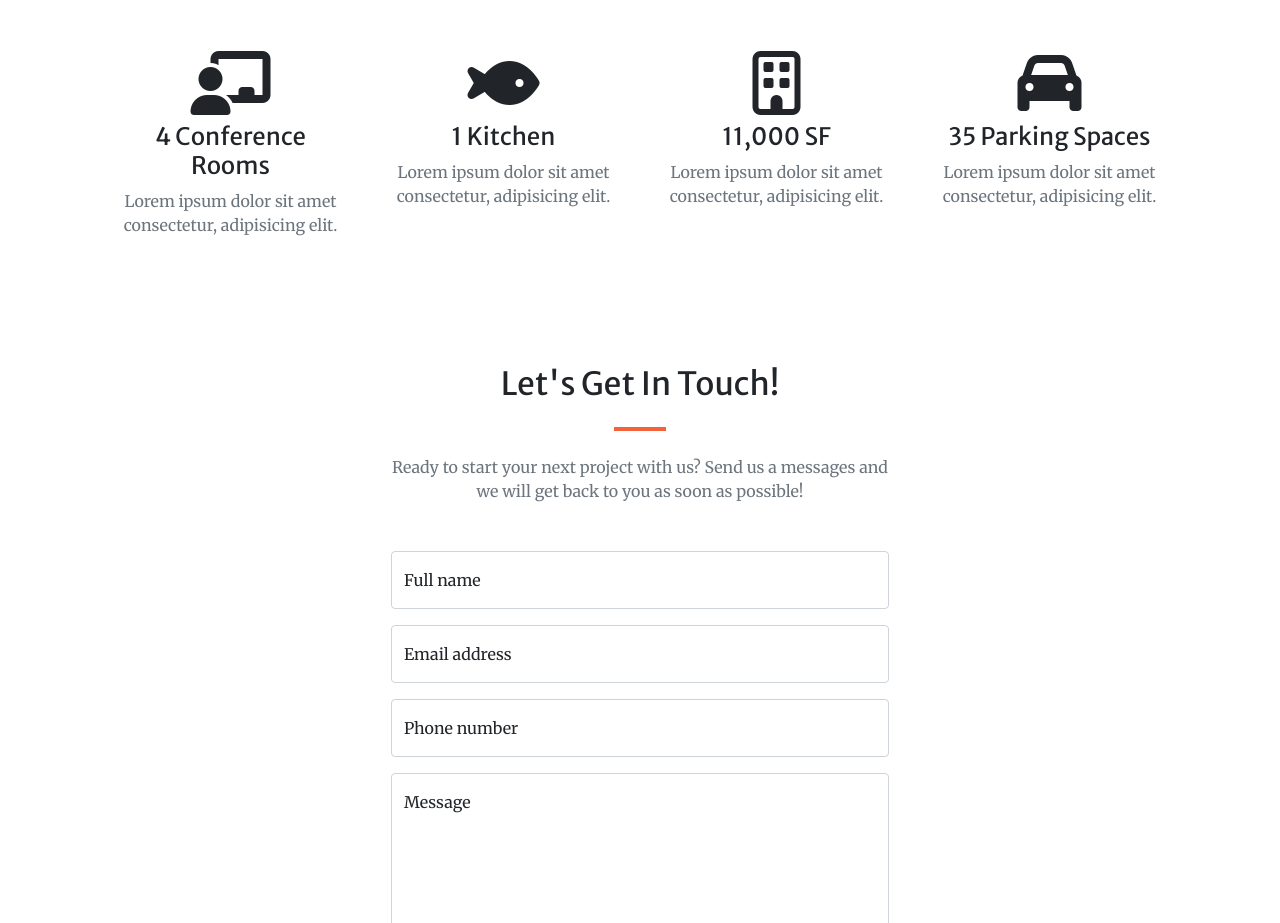
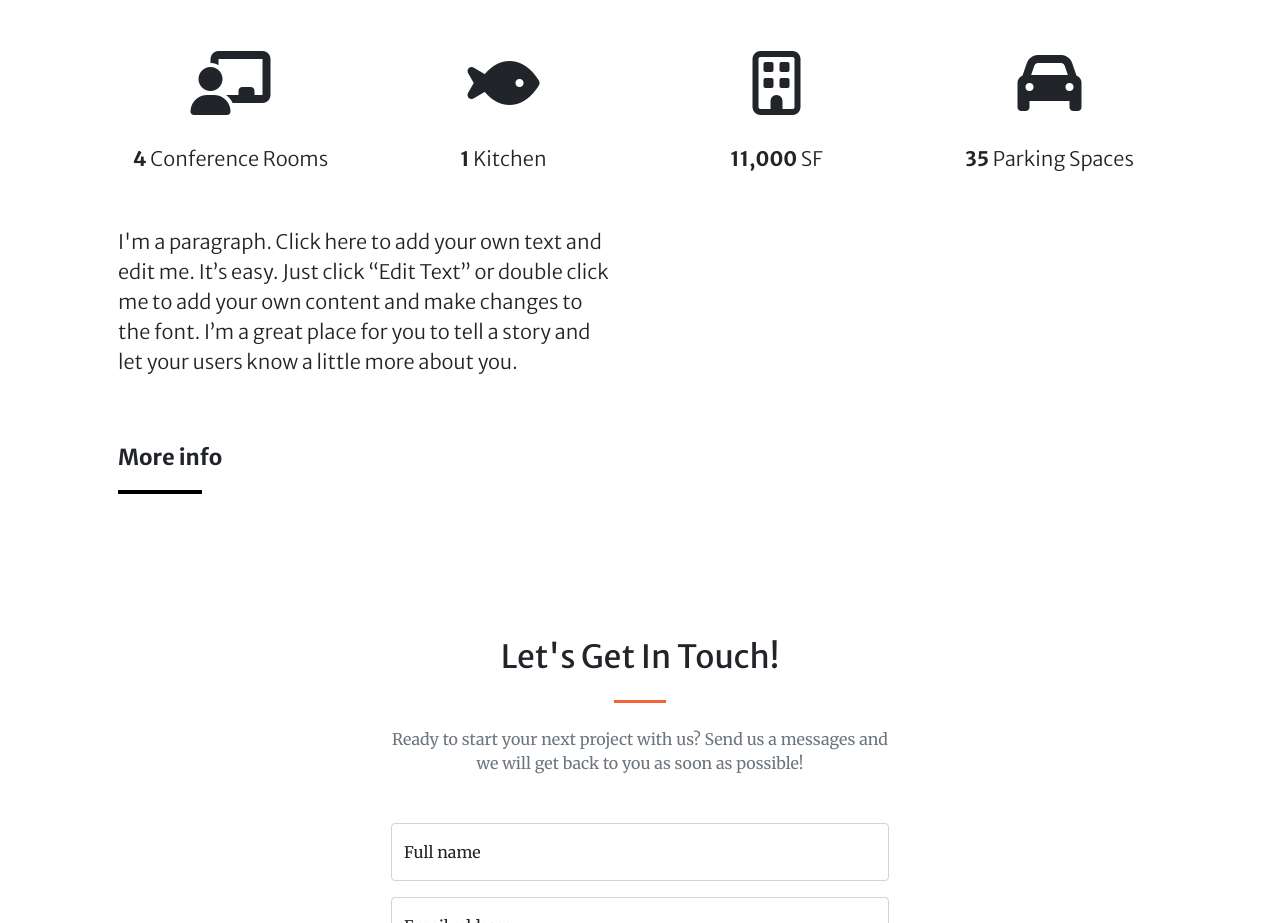
Before and after one commit to eecanada/real-estate-landing-page, a plain HTML site: page index.html in a window 1280 px wide. Shown: the part 1737-2660 px from the top of the page. Drawn offline with nearby package versions, Linux system fonts and the light colour scheme; some packages are replaced by stand-ins of ours; a script that the page names is missing.

Commit message:
home information

```diff
--- a/index.html
+++ b/index.html
@@ -27,7 +27,7 @@
 
     <!-- Google fonts-->
     <link
-      href="https://fonts.googleapis.com/css?family=Merriweather+Sans:400,700"
+      href="https://fonts.googleapis.com/css?family=Merriweather+Sans:300,400,700"
       rel="stylesheet"
     />
     <link
@@ -183,11 +183,14 @@
 
     <!-- Services-->
     <section class="page-section" id="services">
+
       <div class="container px-4 px-lg-5">
         <h1 class="text-left mt-0 home-info-text">
           Home Information <br />
           and Amenities
         </h1>
+
+
 
         <div class="row gx-4 gx-lg-5">
           <div class="col-lg-3 col-md-6 text-center">
@@ -195,10 +198,12 @@
               <div class="mb-2">
                 <i class="fas fa-chalkboard-teacher fa-4x"></i>
               </div>
-              <h3 class="h4 mb-2">4 Conference Rooms</h3>
-              <p class="text-muted mb-0">
+              <h4 class="h4 mb-2 text-under-font-awesome">
+                <span class=bold-number> 4 </span> Conference Rooms
+              </h4>
+              <!-- <p class="text-muted mb-0">
                 Lorem ipsum dolor sit amet consectetur, adipisicing elit.
-              </p>
+              </p> -->
             </div>
           </div>
           <div class="col-lg-3 col-md-6 text-center">
@@ -206,32 +211,56 @@
               <div class="mb-2">
                 <i class="fas fa-fish fa-4x"></i>
               </div>
-              <h3 class="h4 mb-2">1 Kitchen</h3>
-              <p class="text-muted mb-0">
+              <h3 class="h4 mb-2 text-under-font-awesome">  <span class=bold-number> 1 </span>  Kitchen</h3>
+              <!-- <p class="text-muted mb-0">
                 Lorem ipsum dolor sit amet consectetur, adipisicing elit.
-              </p>
+              </p> -->
             </div>
           </div>
           <div class="col-lg-3 col-md-6 text-center">
             <div class="mt-5">
               <div class="mb-2"><i class="far fa-building fa-4x"></i></div>
-              <h3 class="h4 mb-2">11,000 SF</h3>
-              <p class="text-muted mb-0">
+              <h3 class="h4 mb-2 text-under-font-awesome"> <span class=bold-number> 11,000 </span> SF </h3>
+              <!-- <p class="text-muted mb-0">
                 Lorem ipsum dolor sit amet consectetur, adipisicing elit.
-              </p>
+              </p> -->
             </div>
           </div>
           <div class="col-lg-3 col-md-6 text-center">
             <div class="mt-5">
               <div class="mb-2"><i class="fas fa-car fa-4x"></i></div>
-              <h3 class="h4 mb-2">35 Parking Spaces</h3>
-              <p class="text-muted mb-0">
+              <h3 class="h4 mb-2 text-under-font-awesome"> <span class=bold-number> 35 </span> Parking Spaces</h3>
+              <!-- <p class="text-muted mb-0">
                 Lorem ipsum dolor sit amet consectetur, adipisicing elit.
+              </p> -->
+            </div>
+          </div>
+        </div>
+
+
+        <div class="row gx-4 gx-lg-5">
+            <div class="col-lg-6 col-md-6 text-left">
+              <p class="home-info-description mt-5">
+                I'm a paragraph. Click here to add your own text and edit me. It’s
+                easy. Just click “Edit Text” or double click me to add your own
+                content and make changes to the font. I’m a great place for you to
+                tell a story and let your users know a little more about you.
               </p>
             </div>
           </div>
-        </div>
+
+          <div class="row gx-4 gx-lg-5">
+            <div class="col-lg-6 col-md-6 text-left">
+              <p class="more-info mt-5">
+                More info
+                <hr class="dividerr" />
+              </p>
+            </div>
+          </div>
       </div>
+
+
+
     </section>
 
     <!-- About -->
```
Also changed, not shown: css/styles.css.
